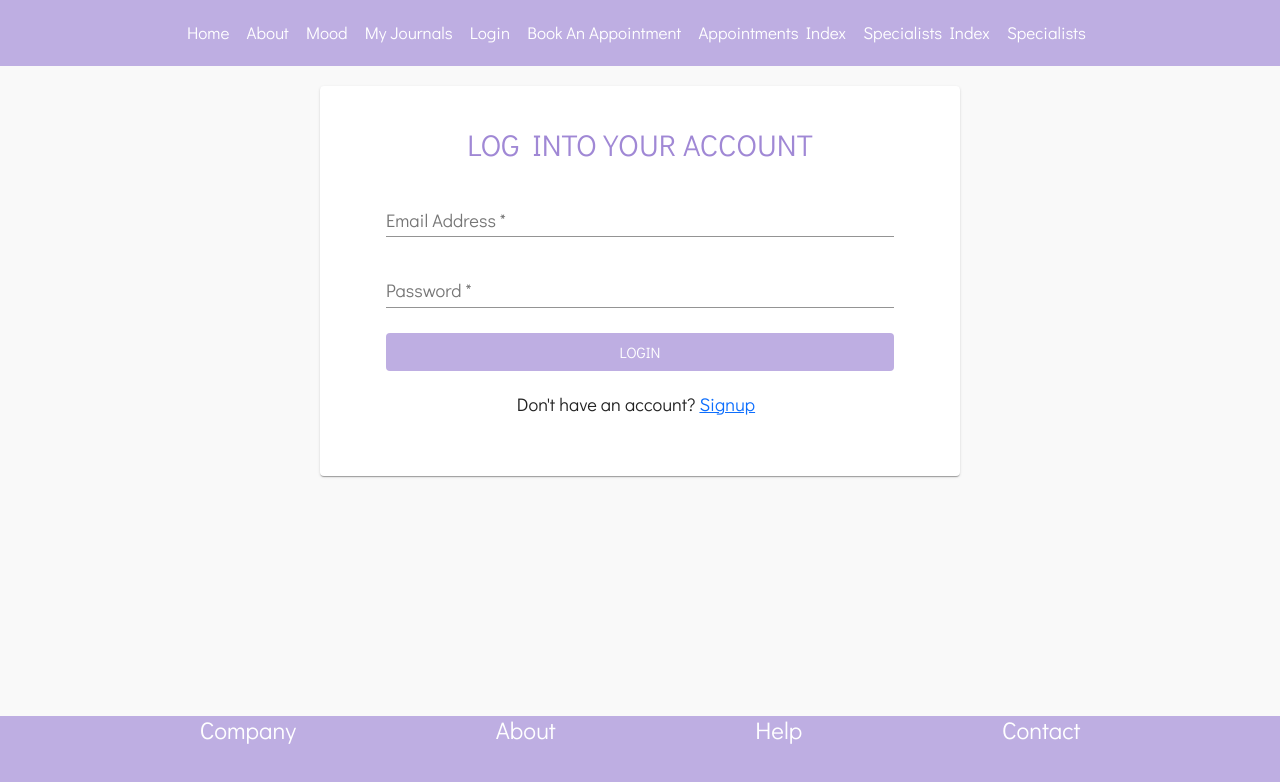
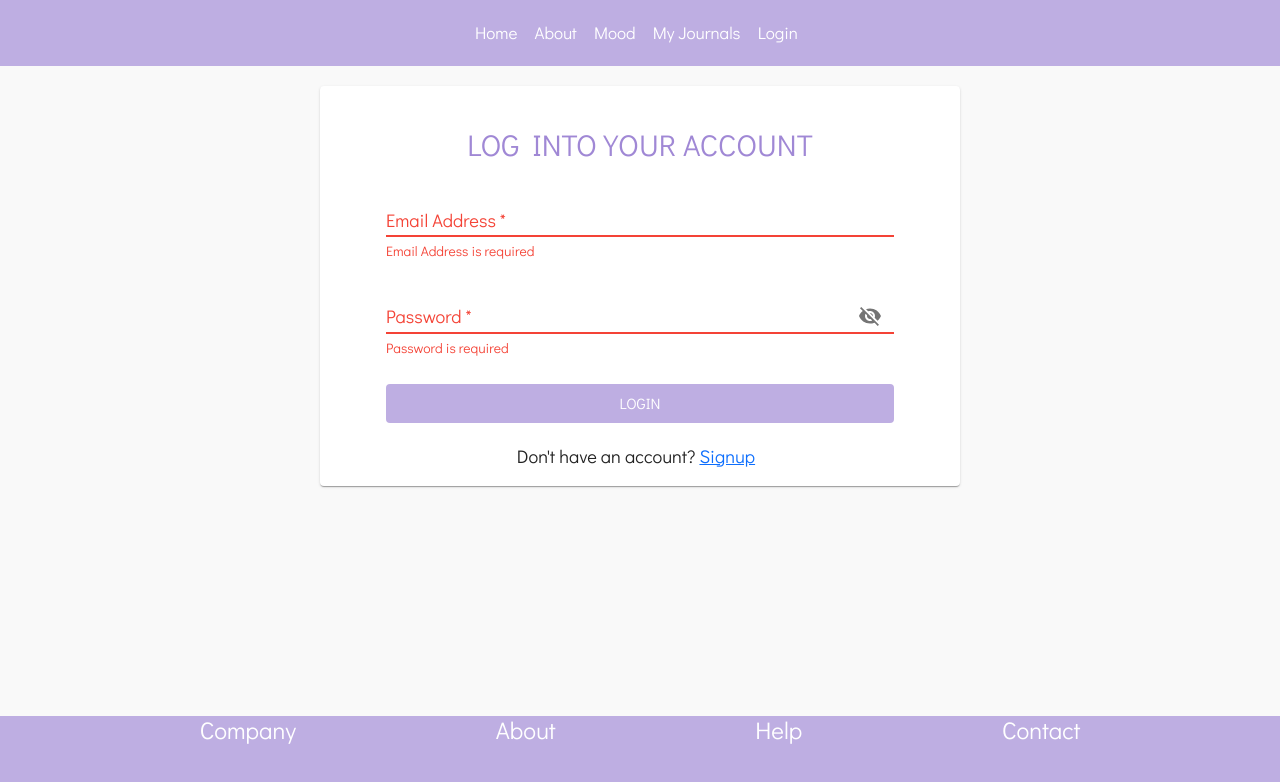
Before and after one commit to SalmanMurtazaMinhas/Amaan-frontend, a React (Create React App) app in the folder frontend/: page / in a window 1280 px wide. Both pictures are taken after a click on the button "BOOK COUNSELING SESSION". Shown: the top 782 px of the page. Built offline with nearby package versions, Linux system fonts and the light colour scheme; no server answers.

Commit message:
added validation to the signup and signin page, commented out the unwanted links, perminatly fixed the peer-deps error

```diff
--- a/frontend/package.json
+++ b/frontend/package.json
@@ -9,7 +9,8 @@
     "@fortawesome/free-solid-svg-icons": "^6.4.0",
     "@fortawesome/react-fontawesome": "^0.2.0",
     "@material-ui/core": "^4.12.4",
-    "@mui/material": "^5.13.6",
+    "@mui/icons-material": "^5.13.7",
+    "@mui/material": "^5.13.7",
     "@mui/x-date-pickers": "^6.9.1",
     "@testing-library/jest-dom": "^5.16.5",
     "@testing-library/react": "^13.4.0",
--- a/frontend/src/App.js
+++ b/frontend/src/App.js
@@ -42,7 +42,6 @@ export default function App() {
     const [isAuth, setIsAuth] = useState(false);
     const [user, setUser] = useState({});
   const [loaded, setLoaded] = useState(false)
-  const [status, setstatus] = useState(500)
   const navigate = useNavigate()
 
     const [todayMood, setTodayMood] = useState({})
@@ -72,7 +71,11 @@ export default function App() {
         axios.post("auth/signup", user)
         .then(res => {
           console.log(res)
-          setstatus(res.status)
+
+          if(res.status === 201){
+            navigate('/signin')
+        }
+
         }).catch(err => {
           console.log(err.message)
         })
@@ -85,6 +88,11 @@ export default function App() {
             console.log(res)
             console.log(res.data.token)
             console.log("You are logged in!")
+
+            if(res.status === 200){
+                navigate('/')
+            }
+
             let token = res.data.token;
             if (token != null){
                 localStorage.setItem("token", token);
@@ -125,11 +133,11 @@ export default function App() {
                     <Link to="/about" className="navItem">About</Link> &nbsp;
                     <Link to="/mood" className="navItem">Mood</Link> &nbsp;
                     <Link to="/journal" className="navItem">My Journals</Link> &nbsp;
-                    <Link to="/signin" onClick={loginHandler} className="navItem">Login</Link> &nbsp;
-                    <Link to="/bookappointment" className="navItem">Book An Appointment</Link> &nbsp;
-                    <Link to="/bookappointment/index" className="navItem">Appointments Index</Link> &nbsp;
-                    <Link to="/specialist/index" className="navItem">Specialists Index</Link> &nbsp;
-                    <Link to="/specialist" className="navItem">Specialists</Link> &nbsp;
+                    {/* <Link to="/bookappointment" className="navItem">Book An Appointment</Link> &nbsp; */}
+                    {/* <Link to="/bookappointment/index" className="navItem">Appointments Index</Link> &nbsp; */}
+                    {/* <Link to="/specialist/index" className="navItem">Specialists Index</Link> &nbsp; */}
+                    {/* <Link to="/specialist" className="navItem">Specialists</Link> &nbsp; */}
+                    {!isAuth && <Link to="/signin" onClick={loginHandler} className="navItem">Login</Link>} &nbsp;
 
                     { isAuth && <Link to='/logout' onClick={logoutHandler} className="navItem">Logout</Link> }
 
@@ -156,7 +164,7 @@ export default function App() {
                     />
                     <Route
                     path="/signup"
-                    element={<Signup register={registerHandler} status={status}/>}
+                    element={<Signup register={registerHandler} />}
                     />
                     <Route
                     path="/signin"
--- a/frontend/src/components/user/Signin.js
+++ b/frontend/src/components/user/Signin.js
@@ -4,7 +4,9 @@ import { withStyles, makeStyles } from '@material-ui/core/styles';
 import TextField from '@material-ui/core/TextField';
 import Card from '@material-ui/core/Card';
 import CardContent from '@material-ui/core/CardContent';
-import { Typography } from '@material-ui/core';
+import { Typography, InputAdornment, IconButton} from '@material-ui/core';
+import VisibilityIcon from '@mui/icons-material/Visibility';
+import VisibilityOffIcon from '@mui/icons-material/VisibilityOff';
 import { Container, Form } from "react-bootstrap"
 
 import { useNavigate, Link } from 'react-router-dom';
@@ -32,7 +34,7 @@ const customStyles = makeStyles({
     },
     cardSignin: {
         width: '50%',
-        height: 390,
+        height: 400,
         paddingTop: 20,
     },
     header: {
@@ -64,6 +66,11 @@ export default function Signin(props) {
 
     const [newUser, setNewUser] = useState({});
 
+    const [validateValue, setValidateValue] = useState();
+    const [emailValidate, setEmailValidate] = useState();
+
+    const [eye, setEye] = useState(false)
+
     const navigate = useNavigate()
 
     const changeHandler = (e) => {
@@ -73,10 +80,19 @@ export default function Signin(props) {
         console.log(user);
         setNewUser(user);
     }
+    const passwordChangeHandler = (e) => {
+        changeHandler(e)
+        setValidateValue(e.target.value)
+    }
+
+    const emailChangeHandler = (e) => {
+        changeHandler(e)
+        setEmailValidate(e.target.value)
+    }
 
     const loginHandler = () => {
         props.login(newUser)
-        navigate('/')
+
     }
 
     // const navigateSignup = () => {
@@ -86,6 +102,10 @@ export default function Signin(props) {
     const registerHandler = () => {
       console.log(newUser)
       props.register(newUser)
+  }
+
+  const eyeHandler = () => {
+    setEye(!eye)
   }
 
   return (
@@ -103,20 +123,34 @@ export default function Signin(props) {
                         className={classes.field}
                         label="Email Address"
                         name="emailAddress"
-                        onChange={changeHandler}
+                        onChange={emailChangeHandler}
                         fullWidth
                         required
+                        placeholder='Enter Your Email Address'
+                        helperText={!emailValidate? 'Email Address is required' : ''}
+                        error = {!emailValidate}
                         >
                         </TextField>
 
                         <TextField
                         className={classes.field}
                         label="Password"
-                        type="password"
+                        type={eye? "text" : "password"}
                         name="password"
-                        onChange={changeHandler}
+                        onChange={passwordChangeHandler}
                         fullWidth
                         required
+                        // value={validateValue}
+                        placeholder='Enter Your Password'
+                        helperText={!validateValue?'Password is required':''}
+                        error = {!validateValue}
+                        InputProps={{
+                            endAdornment: <InputAdornment position='end'>
+                                <IconButton onClick={eyeHandler}>
+                                    {eye? <VisibilityIcon/> : <VisibilityOffIcon/>}
+                                </IconButton>
+                                </InputAdornment>
+                        }}
                         >
                         </TextField>
                     </form>
--- a/frontend/src/components/user/Signup.js
+++ b/frontend/src/components/user/Signup.js
@@ -4,9 +4,11 @@ import { withStyles, makeStyles } from '@material-ui/core/styles';
 import TextField from '@material-ui/core/TextField';
 import Card from '@material-ui/core/Card';
 import CardContent from '@material-ui/core/CardContent';
-import { Typography } from '@material-ui/core';
+import { Typography, InputAdornment, IconButton} from '@material-ui/core';
 import { Container, Form } from "react-bootstrap"
 import { useNavigate } from 'react-router-dom';
+import VisibilityIcon from '@mui/icons-material/Visibility';
+import VisibilityOffIcon from '@mui/icons-material/VisibilityOff';
 
 const customStyles = makeStyles({
     field: {
@@ -26,7 +28,7 @@ const customStyles = makeStyles({
     },
     card2: {
         width: '50%',
-        height: 480,
+        height: 550,
         paddingTop: 20,
     },
     header: {
@@ -56,6 +58,14 @@ const StyledButton = withStyles({
 export default function Signup(props) {
     const classes = customStyles()
     const [newUser, setNewUser] = useState({});
+
+    const [firstNameValidate, setFirstNameValidate] = useState();
+    const [lastNameValidate, setLastNameValidate] = useState();
+    const [emailValidate, setEmailValidate] = useState();
+    const [passwordValidateValue, setPasswordValidateValue] = useState();
+
+    const [eye, setEye] = useState(false)
+
     const navigate = useNavigate()
     // console.log(props.status)
 
@@ -65,16 +75,36 @@ export default function Signup(props) {
         user[e.target.name] = e.target.value;
         console.log(user);
         setNewUser(user);
-
     }
 
-    const registerHandler = () => {
-        if(props.status !== 500){
-            navigate('/signin')
-        }
+    const firstNameChangeHandler = (e) => {
+        changeHandler(e)
+        setFirstNameValidate(e.target.value)
+    }
+
+    const lastNameChangeHandler = (e) => {
+        changeHandler(e)
+        setLastNameValidate(e.target.value)
+    }
+
+    const emailChangeHandler = (e) => {
+        changeHandler(e)
+        setEmailValidate(e.target.value)
+    }
+
+    const passwordChangeHandler = (e) => {
+        changeHandler(e)
+        setPasswordValidateValue(e.target.value)
+    }
+
+    const registerHandler = (e) => {
         props.register(newUser)
         console.log(newUser)
     }
+
+    const eyeHandler = () => {
+        setEye(!eye)
+      }
 
   return (
     <div className={classes.card}>
@@ -93,9 +123,12 @@ export default function Signup(props) {
                 className={classes.field}
                 label="First Name"
                 name="firstName"
-                onChange={changeHandler}
+                onChange={firstNameChangeHandler}
                 fullWidth
                 required
+                placeholder='Enter Your First Name'
+                helperText={!firstNameValidate?'First Name is required':''}
+                error = {!firstNameValidate}
                 >
                 </TextField>
 
@@ -103,9 +136,12 @@ export default function Signup(props) {
                 className={classes.field}
                 label="Last Name"
                 name="lastName"
-                onChange={changeHandler}
+                onChange={lastNameChangeHandler}
                 fullWidth
                 required
+                placeholder='Enter Your Last Name'
+                helperText={!lastNameValidate?'Last Name is required':''}
+                error = {!lastNameValidate}
                 >
                 </TextField>
 
@@ -113,20 +149,33 @@ export default function Signup(props) {
                 className={classes.field}
                 label="Email"
                 name="emailAddress"
-                onChange={changeHandler}
+                onChange={emailChangeHandler}
                 fullWidth
                 required
+                placeholder='Enter Your Email Address'
+                helperText={!emailValidate?'Email Address is required':''}
+                error = {!emailValidate}
                 >
                 </TextField>
 
                 <TextField
                 className={classes.field}
                 label="Password"
-                type="password"
+                type={eye? "text" : "password"}
                 name="password"
-                onChange={changeHandler}
+                onChange={passwordChangeHandler}
                 fullWidth
                 required
+                placeholder='Enter Your Password'
+                helperText={!passwordValidateValue?'Password is required':''}
+                error = {!passwordValidateValue}
+                InputProps={{
+                    endAdornment: <InputAdornment position='end'>
+                        <IconButton onClick={eyeHandler}>
+                            {eye? <VisibilityIcon/> : <VisibilityOffIcon/>}
+                        </IconButton>
+                        </InputAdornment>
+                }}
                 >
                 </TextField>
             </form>
```
Also changed, not shown: 1 other file (tests, documents, lock files or other folders).
